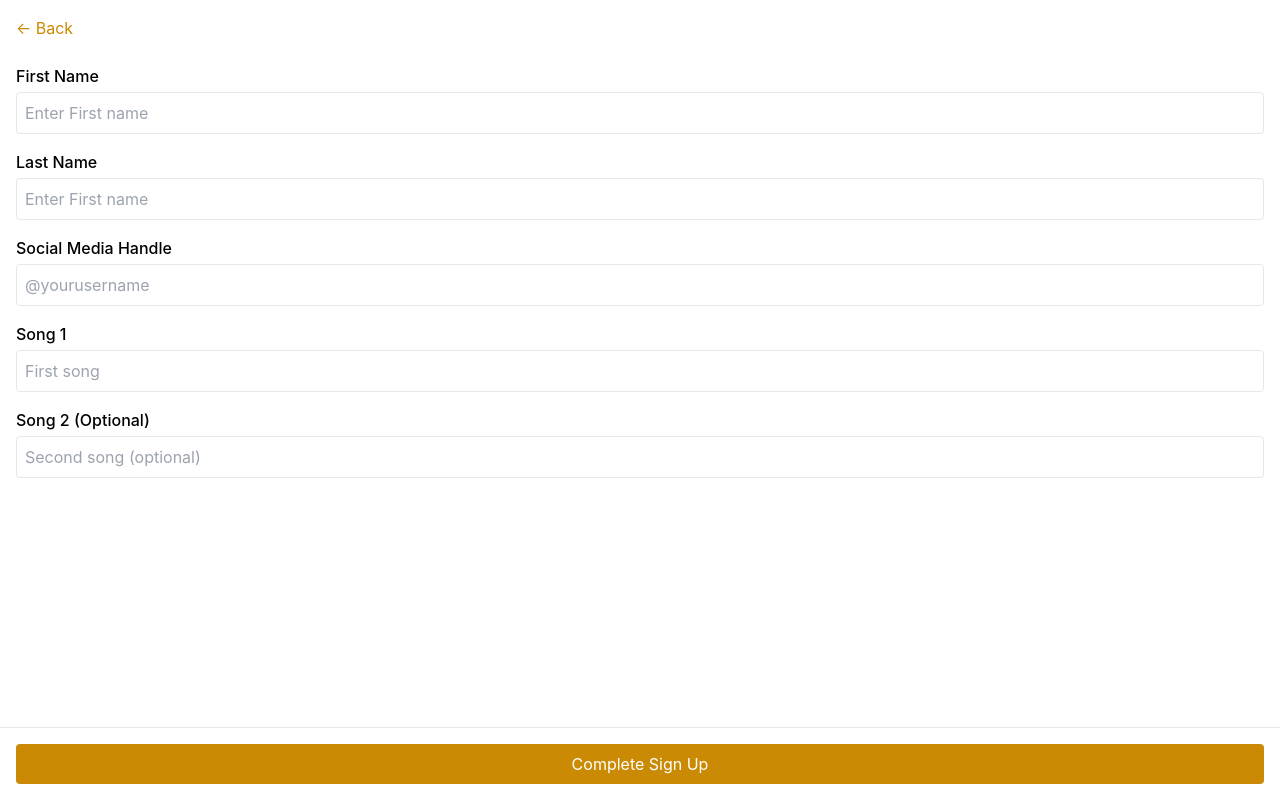
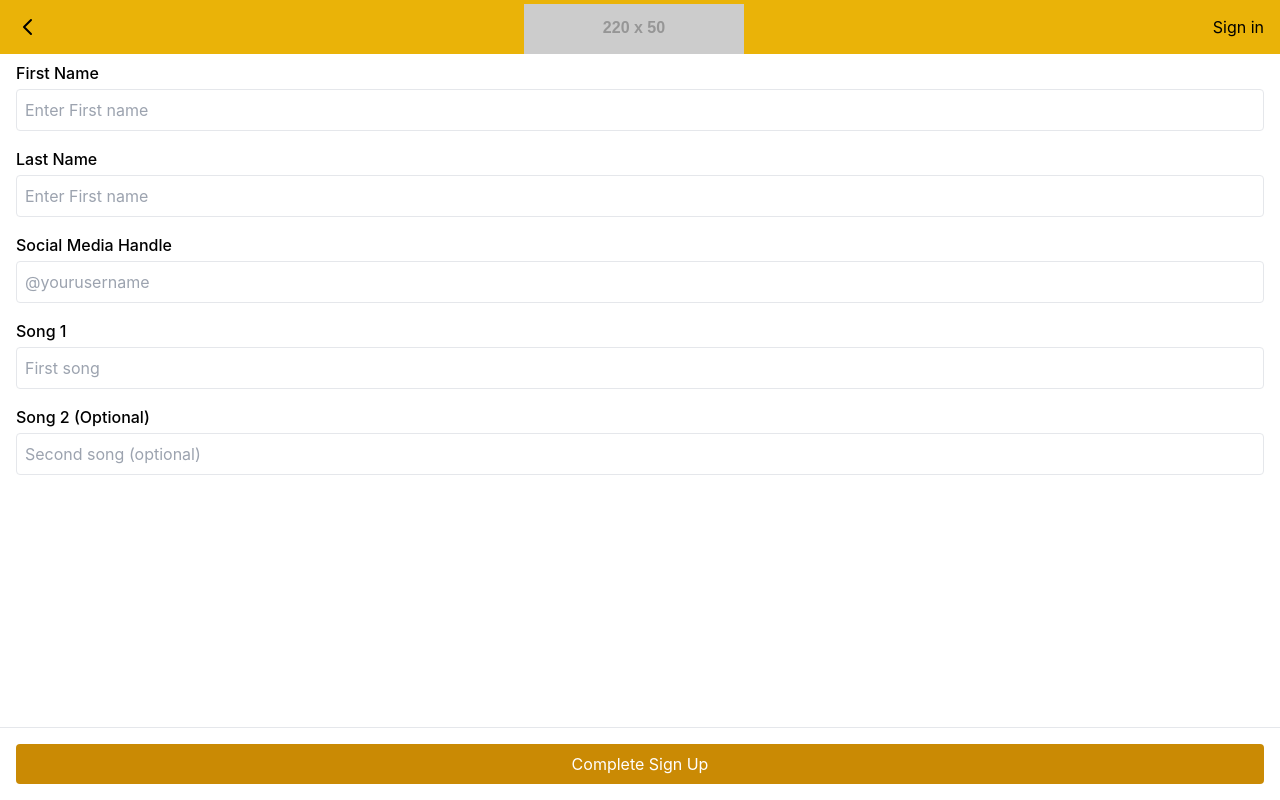
Before and after one commit to stevenxzhou/openmic, a Next.js app in the folder web/: page /openmic/events/1/signup/ in a window 1280 px wide. Built offline with nearby package versions, Linux system fonts and the light colour scheme; no server answers.

Commit message:
Adding common header for all views. (#7)
* Adding model tests for performance and event.

* Adding a common header for all views.

```diff
--- /dev/null
+++ b/web/components/Header.tsx
@@ -0,0 +1,84 @@
+import { useRef, useState, useEffect } from "react";
+import Link from "next/link";
+import { useGlobalContext } from "@/context/useGlobalContext";
+
+interface HeaderProps {
+    backBtnLink?: string;  // Optional prop with '?'
+}
+const Header: React.FC<HeaderProps> = ({ backBtnLink }) => {
+    const [showProfileMenu, setShowProfileMenu] = useState(false);
+    const menuRef = useRef<HTMLDivElement>(null);
+    const buttonRef = useRef<HTMLButtonElement>(null);
+    const { user }  = useGlobalContext();
+
+    useEffect(() => {
+        const handleClickOutside = (event: MouseEvent) => {
+            // Checking click bubble
+            if (menuRef.current && buttonRef.current &&
+                !menuRef.current.contains(event.target as Node) &&
+                !buttonRef.current.contains(event.target as Node)) {
+                setShowProfileMenu(false);
+            }
+        };
+
+        // top -> down capture phase before bubling.
+        document.addEventListener('mousedown', handleClickOutside, true);
+
+        // cleanup the listener when componnet unmounts
+        return () => {
+            document.removeEventListener('mousedown', handleClickOutside, true);
+        };
+    }, []);
+
+    const toggleProfileMenu = () => {
+        setShowProfileMenu(!showProfileMenu);
+    }
+    return (
+        <>
+            <header className="flex justify-between bg-yellow-500 items-center w-full fixed z-50">
+                <div className="flex px-4 items-center">
+                    <button className="hover:opacity-50 transition-opacity">
+                        {
+                            backBtnLink && (
+                                <Link href={backBtnLink}>
+                                    <svg xmlns="http://www.w3.org/2000/svg" className="h-6 w-6" // Tailwind classes for size
+                                        fill="none" viewBox="0 0 24 24" stroke="currentColor" > <path strokeLinecap="round" strokeLinejoin="round" strokeWidth={2} d="M15 19l-7-7 7-7" /> </svg>
+                                </Link>
+                            )
+                        }
+
+                    </button>
+                </div>
+                <div>
+                    <img className="mt-1" src="https://placehold.co/220x50/transparent/31343C?font=poppins&text=Open%20Mic%20Night"></img>
+                </div>
+                <div className="pr-4 flex items-center">
+                    {!user.authenticated ? (
+                        <span>Sign in</span>
+                    ) :
+                        (
+                            <button ref={buttonRef} className="rounded-full focus:outline-none focus:ring-2 focus:ring-gray-400 hover:opacity-80 transition-opacity" onClick={() => toggleProfileMenu()}>
+                                <img className="rounded-full w-12 h-12 p-1" src="https://media2.dev.to/dynamic/image/width=50,height=50,fit=cover,gravity=auto,format=auto/https%3A%2F%2Fdev-to-uploads.s3.amazonaws.com%2Fuploads%2Fuser%2Fprofile_image%2F483102%2F6d940290-12d0-4c4a-8be9-1a9fc955d203.jpeg" />
+                            </button>
+                        )}
+                </div>
+                {showProfileMenu && (
+                    <div ref={menuRef} className="right-0 top-14 absolute">
+                        <ul className="w-[200px]">
+                            <li className="bg-yellow-300 border-b-2 hover:opacity-80 transition-opacity">
+                                <button className="w-full h-8">Settings</button>
+                            </li>
+                            <li className="bg-yellow-300 hover:opacity-80 transition-opacity">
+                                <button className="w-full h-8">Log out</button>
+                            </li>
+                        </ul>
+                    </div>
+                )}
+            </header>
+            <div className="h-[45px]" /> {/* Same height as header */}
+        </>
+    )
+
+}
+
+export default Header;
--- a/web/views/EventsView.tsx
+++ b/web/views/EventsView.tsx
@@ -3,6 +3,7 @@ import { EventCard } from "@/components/EventCard";
 import { useEvents } from "@/hooks/useEvents"; // Adjust the path based on your project structure
 import React from "react";
 import ErrorView from "./ErrorView";
+import Header from "@/components/Header";
 
 const EventsView = () => {
     const { events, error } = useEvents();
@@ -16,7 +17,8 @@ const EventsView = () => {
     }
 
     return (
-        // <!-- Event List -->
+        <>
+            <Header />
             <div className="space-y-4">
                 {/* <!-- Event Card --> */}
                 {events?.map((event: Event) => (
@@ -25,6 +27,7 @@ const EventsView = () => {
                     </React.Fragment>
                 ))}
             </div>
+        </>
     )
 }
 
--- a/web/views/PerformanceSignUpView.tsx
+++ b/web/views/PerformanceSignUpView.tsx
@@ -1,8 +1,8 @@
 import React, {useState} from "react"
 import usePerformances from "@/hooks/usePerformances"
-import Link from "next/link"
 import { useGlobalContext } from "@/context/useGlobalContext";
 import { useRouter } from 'next/navigation';
+import Header from '@/components/Header';
 
 const SignUpView = ({...props}) => {
 
@@ -41,14 +41,9 @@ const SignUpView = ({...props}) => {
   }
 
   return (
+    <>
+    <Header backBtnLink={`/events/${eventId}/performances/`} />
     <div className="p-4">
-      <div className="flex items-center mb-6">
-        <Link href={`/events/${eventId}/performances/`} className="mr-2 text-yellow-600 hover:text-yellow-800">
-          ← Back
-        </Link>
-        {/* <h1 className="text-2xl font-bold">Sign Up to Perform</h1> */}
-      </div>
-
       <div className="space-y-4">
         {
           !user.authenticated && (
@@ -121,6 +116,7 @@ const SignUpView = ({...props}) => {
       </button>
     </div>
     </div>
+    </>
 )}
 
 export default SignUpView
--- a/web/views/PerformancesView.tsx
+++ b/web/views/PerformancesView.tsx
@@ -3,6 +3,7 @@ import { Performance, PerformanceStatus, PerformanceUser } from "@/api/performan
 import usePerformances from '@/hooks/usePerformances';
 import PerformanceCard from "@/components/PerformanceCard";
 import CurrentPerformanceCard from "@/components/CurrentPerformanceCard";
+import Header from "@/components/Header";
 import Link from "next/link";
 import ErrorView from "./ErrorView";
 
@@ -71,12 +72,9 @@ if (error) {
 
   // https://play.tailwindcss.com/Kivr97EoHt
 return (
+  <>
+  <Header backBtnLink="/events" />
   <div className="p-4 pb-20 relative min-h-screen">
-      <div className="flex items-center mb-6">
-        <Link href="/events" className="mr-2 text-yellow-600 hover:text-yellow-800">
-          ← Back
-        </Link>
-      </div>
     <div className="mb-8">
       <h2 className="text-lg font-semibold text-gray-600 mb-2">Now Performing</h2>
       {pendingPerformances[currentPerformanceIndex] ? (
@@ -166,6 +164,7 @@ return (
       </div>
     )}
   </div>
+  </>
 )}
 
 export default PerformancesView
```
Lines whose indentation alone changed are shown as unchanged.
